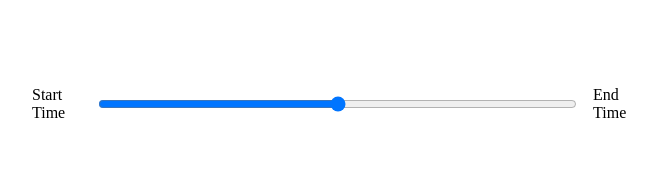
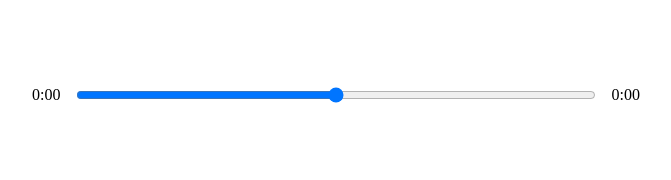
Before and after one commit to KateChantha/music-player-react, a React (Create React App) app: page / in a window 1280 px wide. Shown: the part 410-590 px from the top of the page, without its empty margins (304-975 px from the left). Built offline with nearby package versions, Linux system fonts and the light colour scheme.

Commit message:
display/ update song time and duraion

```diff
--- a/src/components/Player.js
+++ b/src/components/Player.js
@@ -1,14 +1,20 @@
-import { useRef } from "react";
+import { useRef, useState } from "react";
 import { FontAwesomeIcon } from '@fortawesome/react-fontawesome';
 import { faPlay, faAngleLeft, faAngleRight } from "@fortawesome/free-solid-svg-icons";
 
 const Player = ({ currentSong, isPlaying, setIsPlaying }) => {
   const { audio } = currentSong;
 
+  // State
+  const [songInfo, setSongInfo] = useState({
+    currentTime: null,
+    duration: null
+  })
+
   // Ref
   const audioRef = useRef(null);
 
-  // Eevent Handlers
+  // Event Handlers
   const playSongHandler = () => {
     if (isPlaying) {
       audioRef.current.pause();
@@ -17,21 +23,40 @@ const Player = ({ currentSong, isPlaying, setIsPlaying }) => {
        audioRef.current.play();
        setIsPlaying(!isPlaying);
     }
+  };
+
+  const timeUpdateHandler = (e) => {
+    const currentTime = e.target.currentTime;
+    const duration = e.target.duration;
+
+    setSongInfo({...songInfo, currentTime, duration});
+  }
+
+  const formatTime = (time) => {
+    return (
+      // minuite : left from everytime it go up to 60s
+      Math.floor(time / 60) + ":" + ("0"+ Math.floor(time % 60 )).slice(-2)
+    )
   }
 
   return(
     <div className="player">
       <div className="time-control">
-        <p>Start Time</p>
+        <p>{formatTime(songInfo.currentTime)}</p>
         <input type="range" />
-        <p>End Time</p>
+        <p>{formatTime(songInfo.duration)}</p>
       </div>
       <div className="play-control">
         <FontAwesomeIcon className="skip-back" size="2x" icon={faAngleLeft} />
         <FontAwesomeIcon onClick={playSongHandler} className="play" size="2x" icon={faPlay} />
         <FontAwesomeIcon className="skip-forward" size="2x" icon={faAngleRight} />
       </div>
-      <audio ref={audioRef} src={ audio }></audio>
+      <audio
+        onTimeUpdate={timeUpdateHandler}
+        onLoadedMetadata={timeUpdateHandler}
+        ref={audioRef}
+        src={audio}
+      ></audio>
     </div>
   )
 }
```
